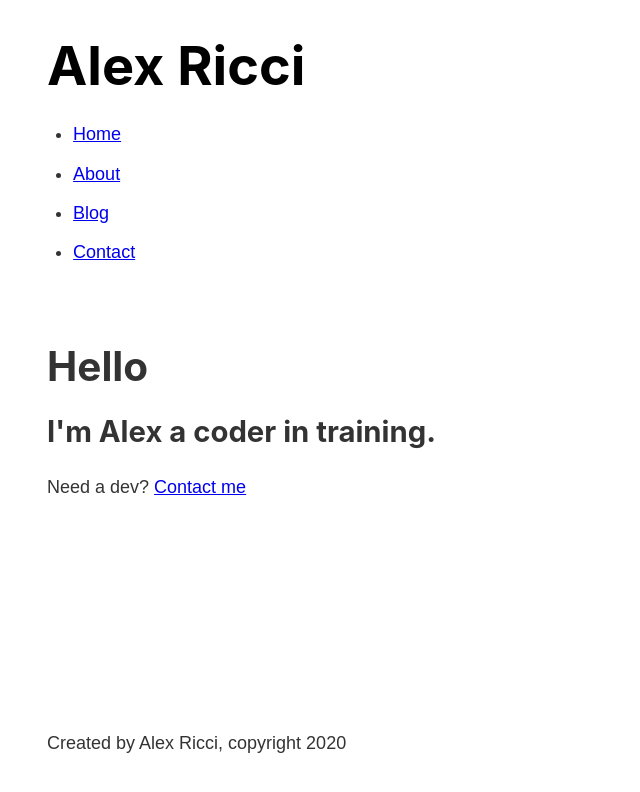
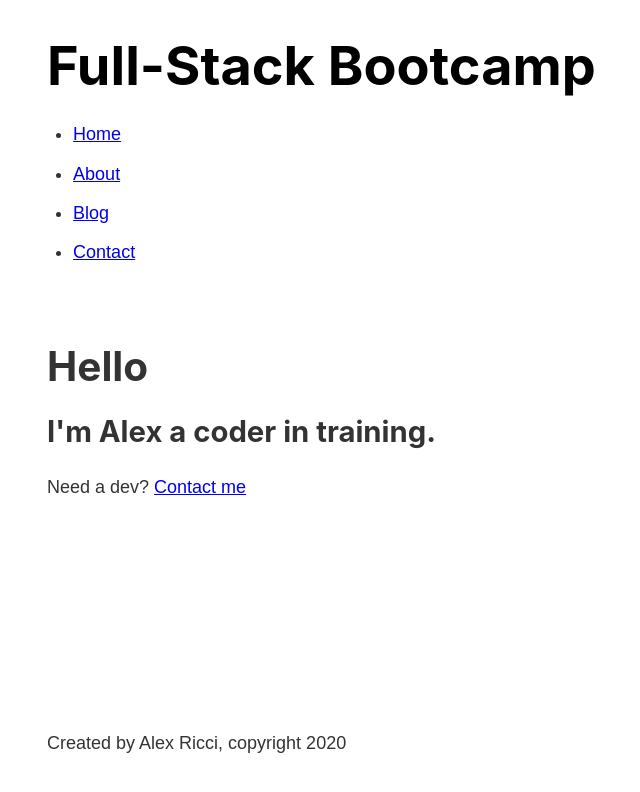
Before and after one commit to AxlRicci/GatsbyTutorial, a Gatsby site: page / in a window 1280 px wide. Shown: the whole page, without its empty margins (236-876 px from the left). Built offline with nearby package versions, Linux system fonts and the light colour scheme; Gatsby itself is replaced by a stand-in of ours.

Commit message:
added dynamic data from siteMetadata to header and footer using graphQL

```diff
--- a/gatsby-config.js
+++ b/gatsby-config.js
@@ -6,6 +6,10 @@
 
 module.exports = {
   /* Your site config here */
+  siteMetadata: {
+    title: 'Full-Stack Bootcamp',
+    author: 'Alex Ricci'
+  },
   plugins: [
     'gatsby-plugin-sass'
   ]
--- a/src/components/footer.js
+++ b/src/components/footer.js
@@ -1,9 +1,19 @@
 import React from 'react'
+import { graphql, useStaticQuery } from 'gatsby'
 
 const Footer = () => {
+    const data = useStaticQuery(graphql`
+        query {
+            site {
+                siteMetadata {
+                    author
+                }
+            }
+        }
+    `)
     return (
         <footer>
-            <p>Created by Alex Ricci, copyright 2020</p>
+            <p>Created by {data.site.siteMetadata.author}, copyright 2020</p>
 
         </footer>
     )
--- a/src/components/header.js
+++ b/src/components/header.js
@@ -1,15 +1,24 @@
 import React from 'react'
-import { Link } from 'gatsby'
+import { Link, graphql, useStaticQuery } from 'gatsby'
 
 import headerStyles from './header.module.scss'
 
 
 const Header = () => {
+    const data = useStaticQuery(graphql`
+        query {
+            site {
+                siteMetadata {
+                    title
+                }
+            }
+        }
+    `)
     return (
         <header className={headerStyles.header}>
             <h1>
                 <Link className={headerStyles.title} to='/'>
-                    Alex Ricci
+                    {data.site.siteMetadata.title}
                 </Link>
             </h1>
             <nav>
```
